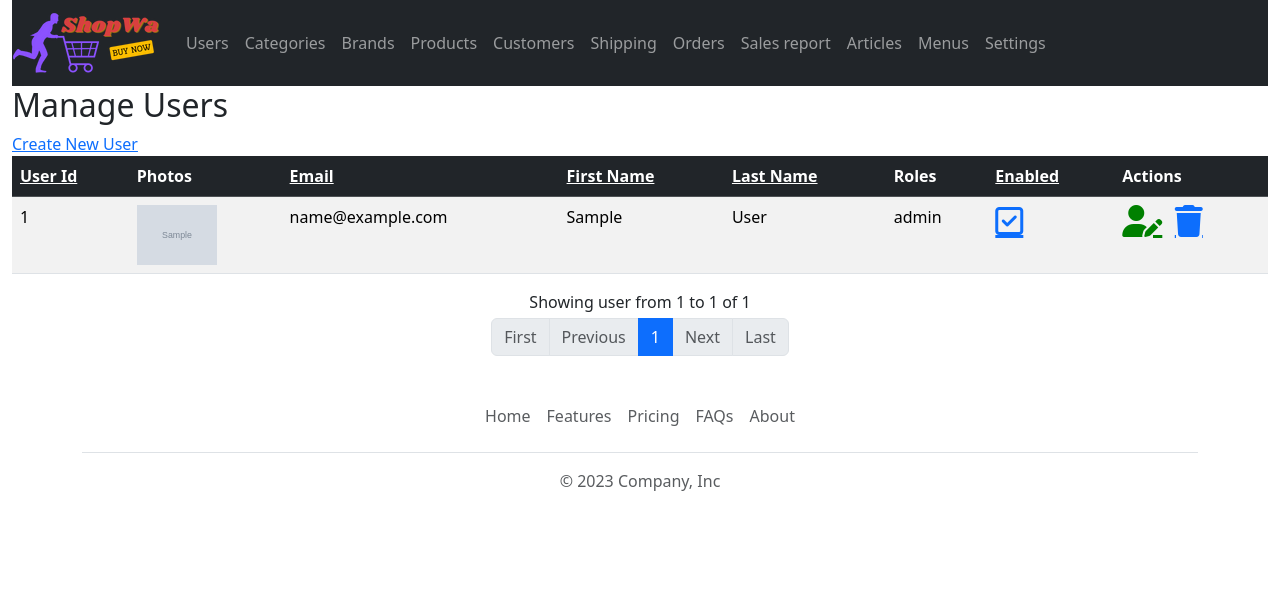
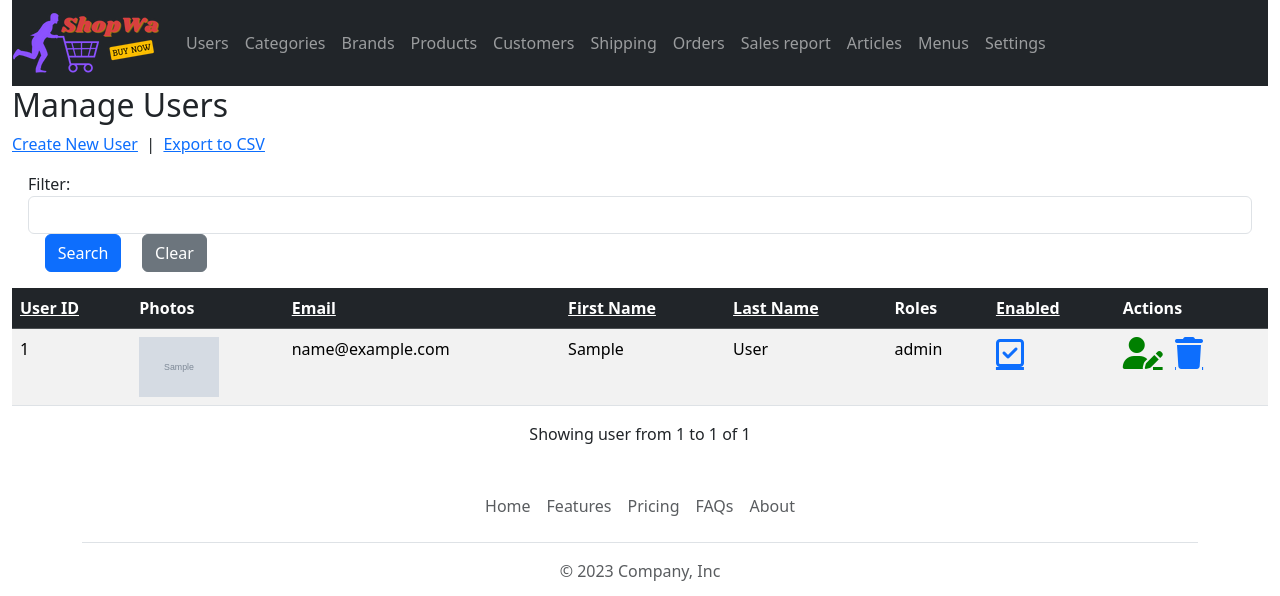
Before and after one commit to QNit18/ShopWa-Ecommerce, a Spring app: template ShopmeWebParent/ShopmeBackEnd/src/main/resources/templates/users.html in a window 1280 px wide. Shown: the top 596 px of the page. Run offline with Thymeleaf, Linux system fonts and the light colour scheme; the template is opened without the code that fills it: most values are stand-ins (such as "Sample title", 1, 10 or a date in 2020); grey boxes marked "Sample" are stand-in pictures; data that the repository does not hold is empty; some of the project's set-up classes (security, data sources, template engines, error pages and the like) are left out, and stand-ins take their place; some libraries are stand-ins or nearby versions.

Commit message:
Export to CSV

```diff
--- a/ShopmeWebParent/ShopmeBackEnd/pom.xml
+++ b/ShopmeWebParent/ShopmeBackEnd/pom.xml
@@ -22,6 +22,12 @@
             <groupId>org.springframework.boot</groupId>
             <artifactId>spring-boot-devtools</artifactId>
         </dependency>
+
+		<dependency>
+			<groupId>net.sf.supercsv</groupId>
+			<artifactId>super-csv</artifactId>
+			<version>2.4.0</version>
+		</dependency>
     </dependencies>
 
     <build>
--- a/ShopmeWebParent/ShopmeBackEnd/src/main/java/com/shopme/admin/user/UserRepository.java
+++ b/ShopmeWebParent/ShopmeBackEnd/src/main/java/com/shopme/admin/user/UserRepository.java
@@ -2,6 +2,8 @@ package com.shopme.admin.user;
 
 import com.shopme.common.entity.User;
 
+import org.springframework.data.domain.Page;
+import org.springframework.data.domain.Pageable;
 import org.springframework.data.jpa.repository.JpaRepository;
 import org.springframework.data.jpa.repository.Modifying;
 import org.springframework.data.jpa.repository.Query;
@@ -18,6 +20,9 @@ public interface UserRepository extends JpaRepository<User, Integer> {
 
     public Long countById(Integer id);
 
+    @Query("SELECT u FROM User u WHERE CONCAT(u.id, ' ', u.email, ' ', u.firstName, ' ', u.lastName) LIKE %?1%")
+    public Page<User> findAll(String keyword, Pageable pageable);
+
     @Query("UPDATE User u SET u.enabled = ?2 WHERE u.id = ?1")
     @Modifying
     public void updateEnabledStatus(Integer id, boolean enabled);
--- /dev/null
+++ b/ShopmeWebParent/ShopmeBackEnd/src/main/resources/templates/fragment.html
@@ -0,0 +1,23 @@
+<!DOCTYPE html>
+<html xmlns:th="http://www.thymeleaf.org">
+<head>
+    <meta charset="UTF-8">
+</head>
+<body>
+    <th th:fragment = "column_link(fieldName, columnLabel)">
+        <a class="text-white"
+           th:href="@{'/users/page/' + ${currentPage} + '?sortField=' + ${fieldName} + '&sortDir=' + ${sortField != fieldName ? sortDir : reverseSortDir} + ${keyword != null ? '&keyword=' + keyword : ''}}">
+            [[${columnLabel}]]
+        </a>
+
+        <span th:if="${sortField == fieldName}"
+              th:class="${sortDir == 'asc' ? 'fas fa-sort-up' : 'fas fa-sort-down'}"></span>
+    </th>
+
+    <a th:fragment="page_link(pageNum, label)"
+        class="page-link"
+        th:href="@{'/users/page/' + ${pageNum} + '?sortField=' + ${sortField} + '&sortDir=' + ${sortDid} + ${keyword != null ? '&keyword=' + keyword : ''}}">
+    [[${label}]]
+    </a>
+</body>
+</html>
--- a/ShopmeWebParent/ShopmeBackEnd/src/main/resources/templates/index.html
+++ b/ShopmeWebParent/ShopmeBackEnd/src/main/resources/templates/index.html
@@ -61,7 +61,7 @@
 		<div class="container">
 			<footer class="py-3 my-4">
 				<ul class="nav justify-content-center border-bottom pb-3 mb-3">
-					<li class="nav-item"><a href="#" class="nav-link px-2 text-body-secondary">Home</a></li>
+					<li class="nav-item"><a href="/" class="nav-link px-2 text-body-secondary">Home</a></li>
 					<li class="nav-item"><a href="#" class="nav-link px-2 text-body-secondary">Features</a></li>
 					<li class="nav-item"><a href="#" class="nav-link px-2 text-body-secondary">Pricing</a></li>
 					<li class="nav-item"><a href="#" class="nav-link px-2 text-body-secondary">FAQs</a></li>
--- a/ShopmeWebParent/ShopmeBackEnd/src/main/resources/templates/user_form.html
+++ b/ShopmeWebParent/ShopmeBackEnd/src/main/resources/templates/user_form.html
@@ -166,7 +166,7 @@
     <div class="container">
         <footer class="py-3 my-4">
             <ul class="nav justify-content-center border-bottom pb-3 mb-3">
-                <li class="nav-item"><a href="#" class="nav-link px-2 text-body-secondary">Home</a></li>
+                <li class="nav-item"><a href="/" class="nav-link px-2 text-body-secondary">Home</a></li>
                 <li class="nav-item"><a href="#" class="nav-link px-2 text-body-secondary">Features</a></li>
                 <li class="nav-item"><a href="#" class="nav-link px-2 text-body-secondary">Pricing</a></li>
                 <li class="nav-item"><a href="#" class="nav-link px-2 text-body-secondary">FAQs</a></li>
--- a/ShopmeWebParent/ShopmeBackEnd/src/main/resources/templates/users.html
+++ b/ShopmeWebParent/ShopmeBackEnd/src/main/resources/templates/users.html
@@ -8,10 +8,10 @@
     <title>Home - Shopme Admin</title>
 
     <link rel="stylesheet" type="text/css"
-	th:href="@{/webjars/bootstrap/css/bootstrap.min.css}" />
+          th:href="@{/webjars/bootstrap/css/bootstrap.min.css}"/>
 
-<link rel="stylesheet" type="text/css" th:href="@{/fontawesome/all.css}" />
-<link rel="stylesheet" type="text/css" th:href="@{/style.css}" />
+    <link rel="stylesheet" type="text/css" th:href="@{/fontawesome/all.css}"/>
+    <link rel="stylesheet" type="text/css" th:href="@{/style.css}"/>
 
 
     <script type="text/javascript" th:src="@{/webjars/jquery/jquery.min.js}"></script>
@@ -24,7 +24,7 @@
     <div>
         <nav class="navbar navbar-expand-lg bg-dark navbar-dark">
             <a class="navbar-brand" th:href="@{/}"> <img
-					th:src="@{/images/Logo.png}" />
+                    th:src="@{/images/Logo.png}"/>
             </a>
             <button class="navbar-toggler" type="button" data-toggle="collapse"
                     data-target="#topNavbar">
@@ -62,87 +62,41 @@
     <div>
         <h2>Manage Users</h2>
         <a th:href="@{/users/new}">Create New User</a>
+        &nbsp;|&nbsp;
+        <a th:href="@{/users/export/csv}">Export to CSV</a>
     </div>
 
+
+
     <div th:if="${message != null}"
-			class="alert alert-success text-center">[[${message}]]</div>
+         class="alert alert-success text-center">[[${message}]]
+    </div>
 
     <div>
-			<table class="table table-striped table-hover table-responsive-xl">
+        <form th:action="@{/users/page/1}" class="form-inline m-3">
+            <input type="hidden" name="sortField" th:value="${sortField}"/>
+            <input type="hidden" name="sortDir" th:value="${sortDir}"/>
+            Filter: &nbsp;
+            <input class="form-control" type="search" name="keyword" th:value="${keyword}" required/>
+            &nbsp; &nbsp;
+            <input type="submit" value="Search" class="btn btn-primary"/>
+            &nbsp; &nbsp;
+            <input type="button" value="Clear" class="btn btn-secondary" onclick="clearFilter()"/>
+        </form>
+    </div>
+
+<!--    Menu bar-->
+    <div>
+        <table class="table table-striped table-responsive-xl">
             <thead class="table-dark">
             <tr>
-						<th>
-							<a th:if="${sortField != 'id'}" class="text-white"
-								th:href="@{'/users/page/' + ${currentPage} + '?sortField=id&sortDir=' + ${sortDir}}">
-								User Id
-							</a>
-							<a th:if="${sortField == 'id'}" class="text-white"
-								th:href="@{'/users/page/' + ${currentPage} + '?sortField=id&sortDir=' + ${reverseSortDir}}">
-								User Id
-							</a>
-
-							<span th:if="${sortField == 'id'}"
-								th:class="${sortDir == 'asc' ? 'fas fa-sort-up' : 'fas fa-sort-down'}" ></span>
-						</th>
-
+                <th th:replace="fragment :: column_link('id', 'User ID')"></th>
                 <th>Photos</th>
-
-						<th>
-							<a th:if="${sortField != 'email'}" class="text-white"
-								th:href="@{'/users/page/' + ${currentPage} + '?sortField=email&sortDir=' + ${sortDir}}">
-								Email
-							</a>
-							<a th:if="${sortField == 'email'}" class="text-white"
-								th:href="@{'/users/page/' + ${currentPage} + '?sortField=email&sortDir=' + ${reverseSortDir}}">
-								Email
-							</a>
-
-							<span th:if="${sortField == 'email'}"
-								th:class="${sortDir == 'asc' ? 'fas fa-sort-up' : 'fas fa-sort-down'}" ></span>
-						</th>
-
-						<th>
-							<a th:if="${sortField != 'firstName'}" class="text-white"
-								th:href="@{'/users/page/' + ${currentPage} + '?sortField=firstName&sortDir=' + ${sortDir}}">
-								First Name
-							</a>
-							<a th:if="${sortField == 'firstName'}" class="text-white"
-								th:href="@{'/users/page/' + ${currentPage} + '?sortField=firstName&sortDir=' + ${reverseSortDir}}">
-								First Name
-							</a>
-
-							<span th:if="${sortField == 'firstName'}"
-								th:class="${sortDir == 'asc' ? 'fas fa-sort-up' : 'fas fa-sort-down'}" ></span>
-						</th>
-
-						<th>
-							<a th:if="${sortField != 'lastName'}" class="text-white"
-								th:href="@{'/users/page/' + ${currentPage} + '?sortField=lastName&sortDir=' + ${sortDir}}">
-								Last Name
-							</a>
-							<a th:if="${sortField == 'lastName'}" class="text-white"
-								th:href="@{'/users/page/' + ${currentPage} + '?sortField=lasstName&sortDir=' + ${reverseSortDir}}">
-								Last Name
-							</a>
-
-							<span th:if="${sortField == 'lastName'}"
-								th:class="${sortDir == 'asc' ? 'fas fa-sort-up' : 'fas fa-sort-down'}" ></span>
-						</th>
-
+                <th th:replace="fragment :: column_link('email', 'Email')">
+                <th th:replace="fragment :: column_link('firstName', 'First Name')">
+                <th th:replace="fragment :: column_link('lastName', 'Last Name')">
                 <th>Roles</th>
-						<th>
-							<a th:if="${sortField != 'enabled'}" class="text-white"
-								th:href="@{'/users/page/' + ${currentPage} + '?sortField=enabled&sortDir=' + ${sortDir}}">
-								Enabled
-							</a>
-							<a th:if="${sortField == 'enabled'}" class="text-white"
-								th:href="@{'/users/page/' + ${currentPage} + '?sortField=enabled&sortDir=' + ${reverseSortDir}}">
-								Enabled
-							</a>
-
-							<span th:if="${sortField == 'enabled'}"
-								th:class="${sortDir == 'asc' ? 'fas fa-sort-up' : 'fas fa-sort-down'}" ></span>
-						</th>
+                <th th:replace="fragment :: column_link('enabled', 'Enabled')">
                 <th>Actions</th>
             </tr>
             </thead>
@@ -152,7 +106,7 @@
                 <td><span th:if="${user.photos == null}"
                           class="fa-solid fa-image-portrait fa-3x icon-silver"></span> <img
                         th:if="${user.photos != null}"
-							th:src="@{${user.photosImagePath}}" style="width: 80px" /></td>
+                        th:src="@{${user.photosImagePath}}" style="width: 80px"/></td>
                 <td>[[${user.email}]]</td>
                 <td>[[${user.firstName}]]</td>
                 <td>[[${user.lastName}]]</td>
@@ -179,29 +133,27 @@
         <span>Showing user from [[${startCount}]] to [[${endCount}]] of [[${totalItems}]]</span>
     </div>
     <div class="text-center m-1" th:unless="${totalItems > 0}">
-			<span>No user found</span>
+        <h2>No user found</h2>
     </div>
 
-		<div>
+<!--    Pagination-->
+    <div th:if="${totalPages > 1}">
         <nav>
             <ul class="pagination justify-content-center">
                 <li th:class=" ${currentPage > 1 ? 'page-item' : 'page-item disabled'}">
-						<a class="page-link" th:href="@{'/users/page/1?sortField=' + ${sortField} + '&sortDir=' + ${sortDir}}">First</a>
+                    <a th:replace="fragment :: page_link(1, 'First')"></a>
                 </li>
                 <li th:class=" ${currentPage > 1 ? 'page-item' : 'page-item disabled'}">
-						<a class="page-link" th:href="@{'/users/page/' + ${currentPage - 1} + '?sortField=' + ${sortField} + '&sortDir=' + ${sortDir}}">Previous</a>
+                    <a th:replace="fragment :: page_link(${currentPage - 1}, 'Previous')"></a>
                 </li>
-
-					<li th:class="${currentPage != i} ? 'page-item' : 'page-item active'" th:each="i : ${#numbers.sequence(1, totalPages)}">
-						<a class="page-link" th:href="@{'/users/page/' + ${i} + '?sortField=' + ${sortField} + '&sortDir=' + ${sortDir}}">[[${i}]]</a>
+                <li th:class="${currentPage != i} ? 'page-item' : 'page-item active'"
+                    th:each="i : ${#numbers.sequence(1, totalPages)}">
+                    <a th:replace="fragment :: page_link(${i}, ${i})"></a>
                 </li>
-
-
-					<li th:class = "${currentPage < totalPages ? 'page-item' : 'page-item disabled'}">
-						<a class="page-link" th:href="@{'/users/page/' + ${currentPage + 1} + '?sortField=' + ${sortField} + '&sortDir=' + ${sortDir}}">Next</a>
-					</li>
-					<li th:class = "${currentPage < totalPages ? 'page-item' : 'page-item disabled'}">
-						<a class="page-link" th:href="@{'/users/page/' + ${totalPages} + '?sortField=' + ${sortField} + '&sortDir=' + ${sortDid}}">Last</a>
+                <li th:class="${currentPage < totalPages ? 'page-item' : 'page-item disabled'}">
+                    <a th:replace="fragment :: page_link(${currentPage + 1}, 'Next')"></a></li>
+                <li th:class="${currentPage < totalPages ? 'page-item' : 'page-item disabled'}">
+                    <a th:replace="fragment :: page_link(${totalPages}, 'Last')"></a>
                 </li>
             </ul>
         </nav>
@@ -231,7 +183,7 @@
     <div class="container">
         <footer class="py-3 my-4">
             <ul class="nav justify-content-center border-bottom pb-3 mb-3">
-					<li class="nav-item"><a href="#"
+                <li class="nav-item"><a href="/"
                                         class="nav-link px-2 text-body-secondary">Home</a></li>
                 <li class="nav-item"><a href="#"
                                         class="nav-link px-2 text-body-secondary">Features</a></li>
@@ -260,6 +212,11 @@
             $("#confirmModal").modal();
         });
     });
+
+	function clearFilter(){
+		window.location = "/ShopmeAdmin/users"
+	}
+
 </script>
 </body>
 </html>
```
Also changed, not shown: ShopmeWebParent/ShopmeBackEnd/src/main/java/com/shopme/admin/user/UserController.java (+21 -8 lines), ShopmeWebParent/ShopmeBackEnd/src/main/java/com/shopme/admin/user/UserCsvExporter.java (added, +41 -0 lines), ShopmeWebParent/ShopmeBackEnd/src/main/java/com/shopme/admin/user/UserService.java (+6 -1 lines), 1 other file. Lines whose indentation alone changed are shown as unchanged.
